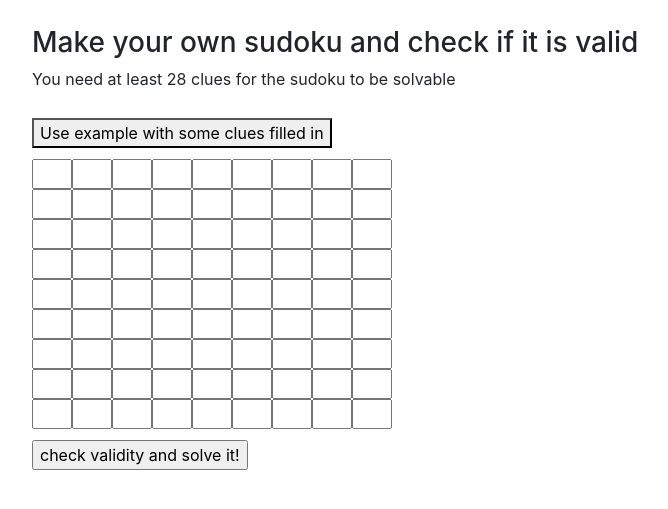
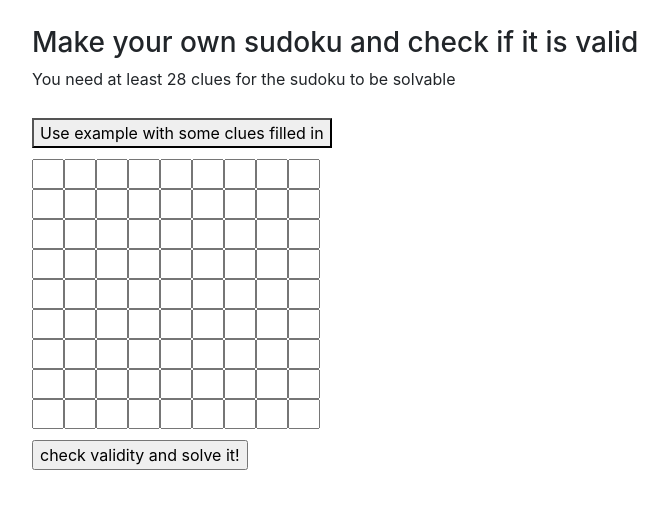
Before and after one commit to joke-000/sudokuchecker, a PHP site: page / in a window 1280 px wide. Shown: the top 509 px of the page, without its empty margins (53-721 px from the left). Run offline with PHP 8.4, Linux system fonts and the light colour scheme.

Commit message:
style and spelling changes

```diff
--- a/form_handler.php
+++ b/form_handler.php
@@ -59,7 +59,7 @@ require 'sudoku_game.php';
 <?php else: ?>
     <div class="container">
         <h3> Make your own sudoku and check if it is valid </h3>
-        <p> You need at least 30 clues for the sudoku to be solvable </p>
+        <p> You need at least 28 clues for the sudoku to be solvable </p>
         <button onclick="location.replace('index.php')">
             Visit our SudokuMaker
         </button>
--- a/styles.css
+++ b/styles.css
@@ -8,7 +8,7 @@ table, th, td {
 }
 
 input[type="text"], td {
-    width: 2.5em;
+    width: 2em;
 }
 
 
```
